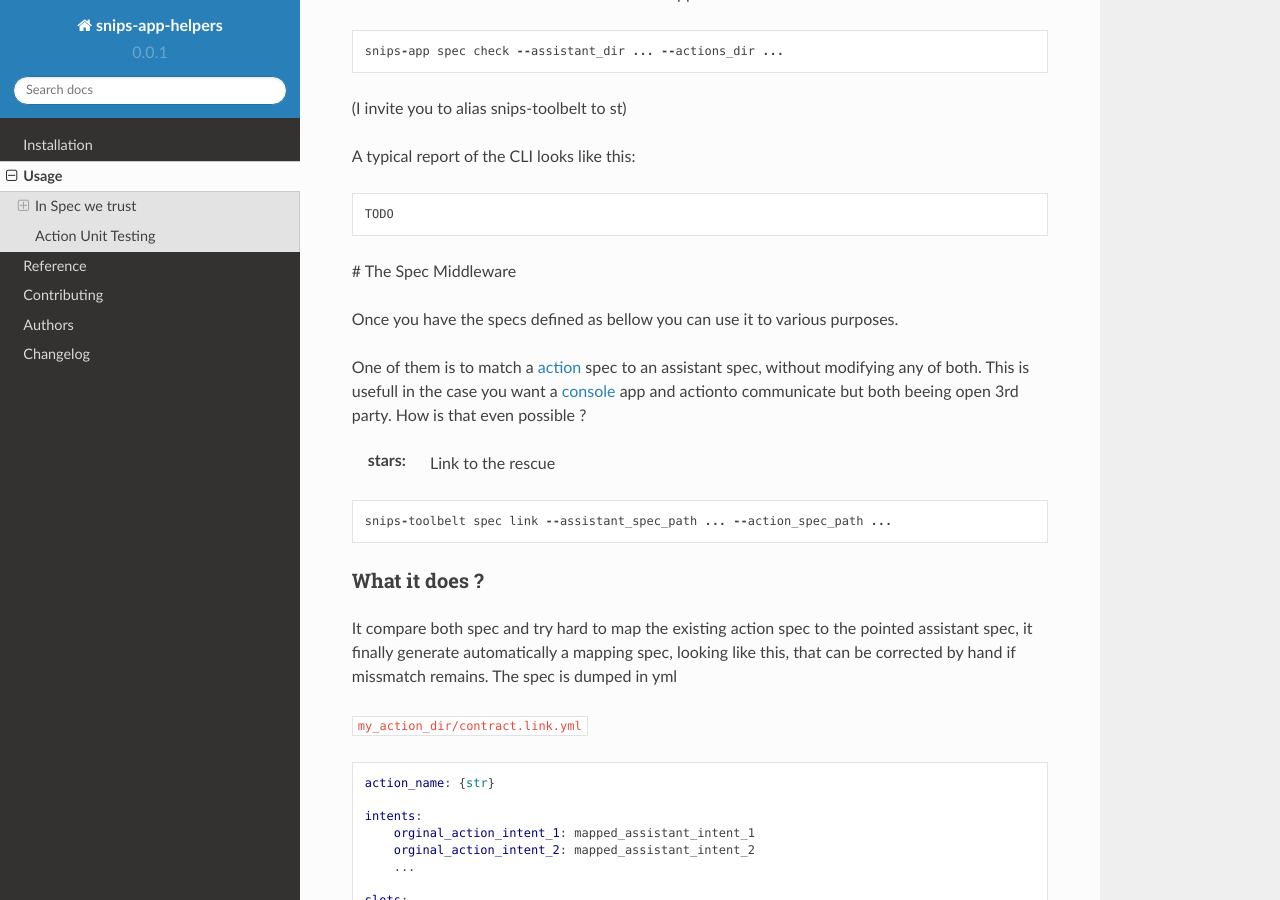
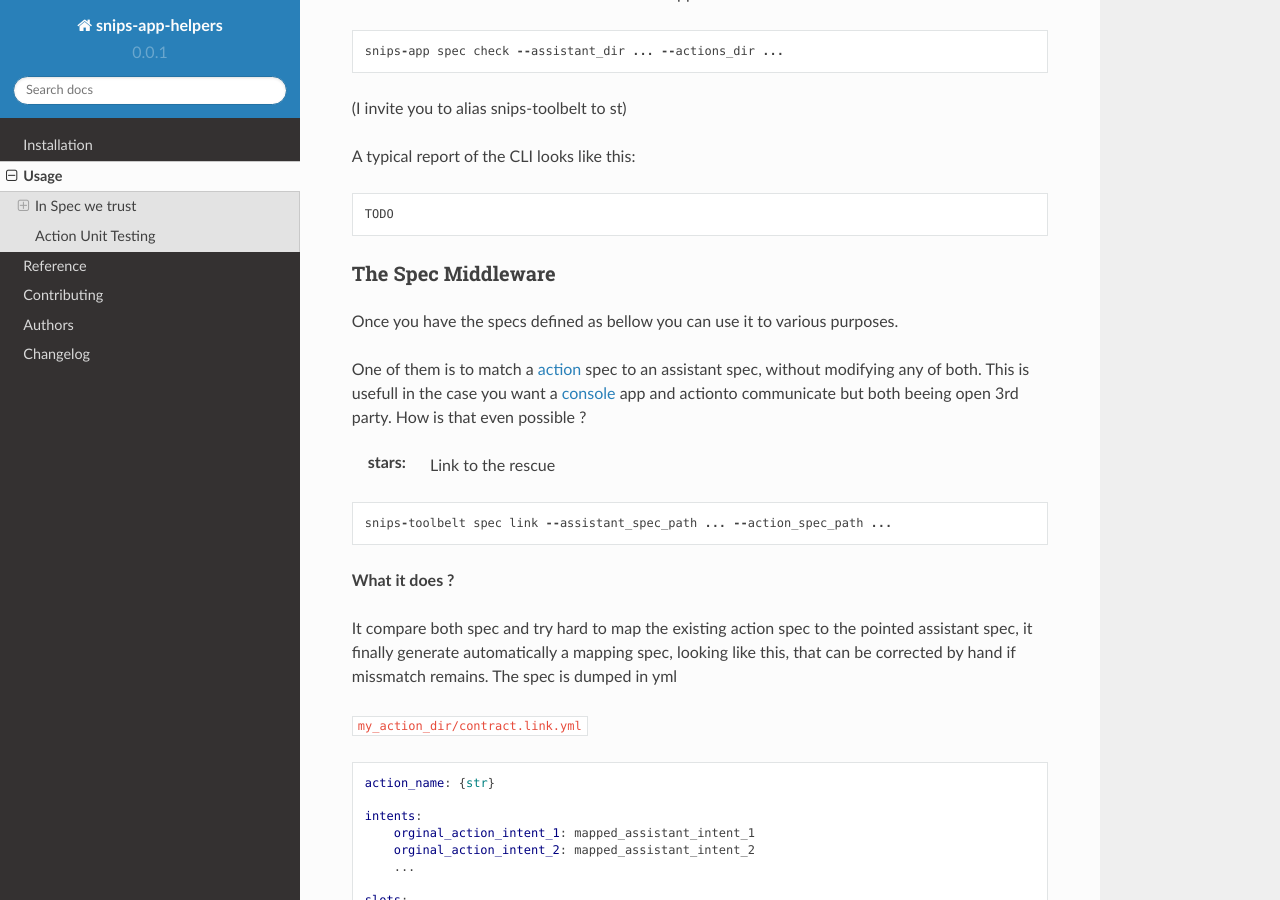
Before and after one commit to DreamerMind/snips-app-helpers, a Sphinx documentation site: the page built from docs/usage.rst, in a window 1280 px wide and 900 px high, scrolled down 858 px. Built offline with Sphinx 7.4.7 and the Read the Docs theme 2.0.0, drawn with Linux system fonts in a browser that asks for light colours.

Commit message:
fix: doc

```diff
--- a/docs/usage.rst
+++ b/docs/usage.rst
@@ -53,7 +53,8 @@
 
    TODO
 
-# The Spec Middleware
+The Spec Middleware
+-------------------
 
 Once you have the specs defined as bellow you can use it to various purposes.
 
@@ -67,8 +68,7 @@
 
    snips-toolbelt spec link --assistant_spec_path ... --action_spec_path ...
 
-What it does ?
---------------
+**What it does ?**
 
 It compare both spec and try hard to map the existing action spec to the
 pointed assistant spec, it finally generate automatically a mapping spec, looking
```
